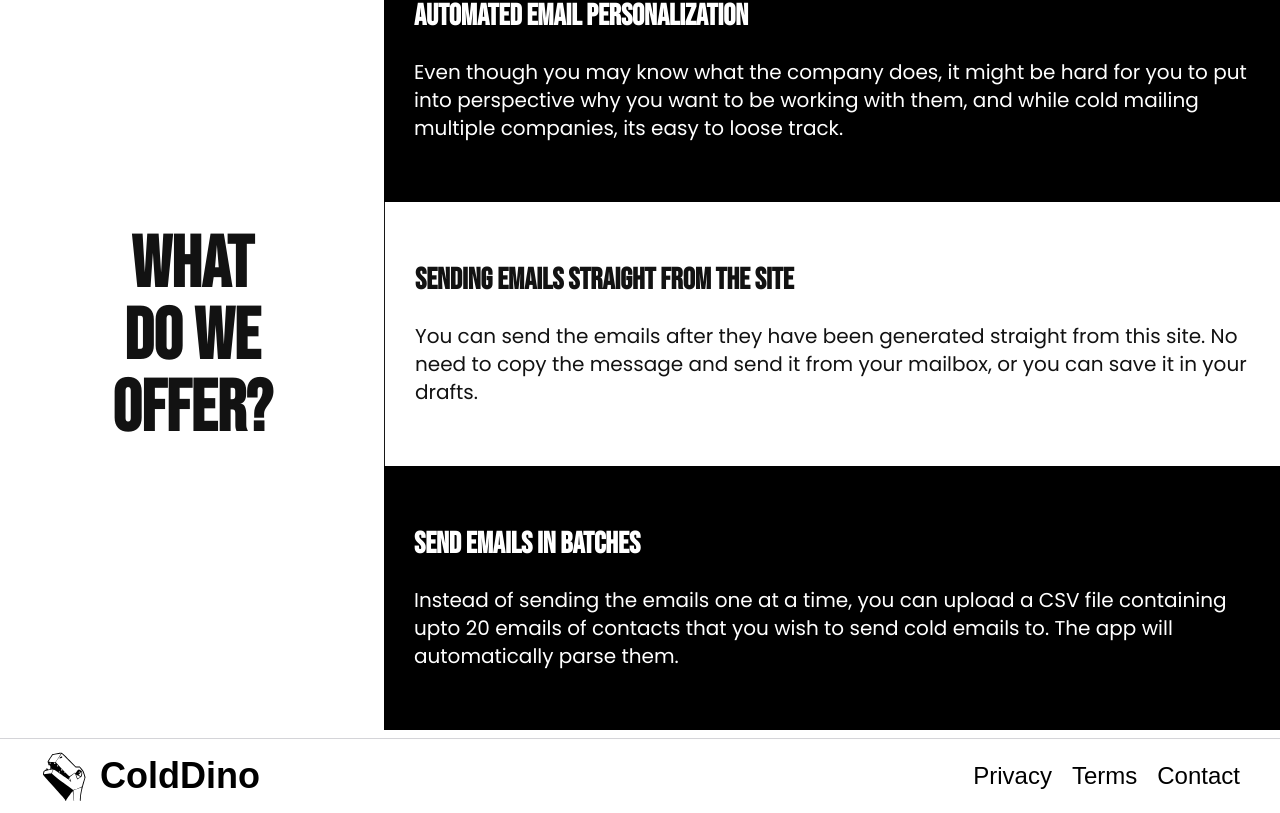
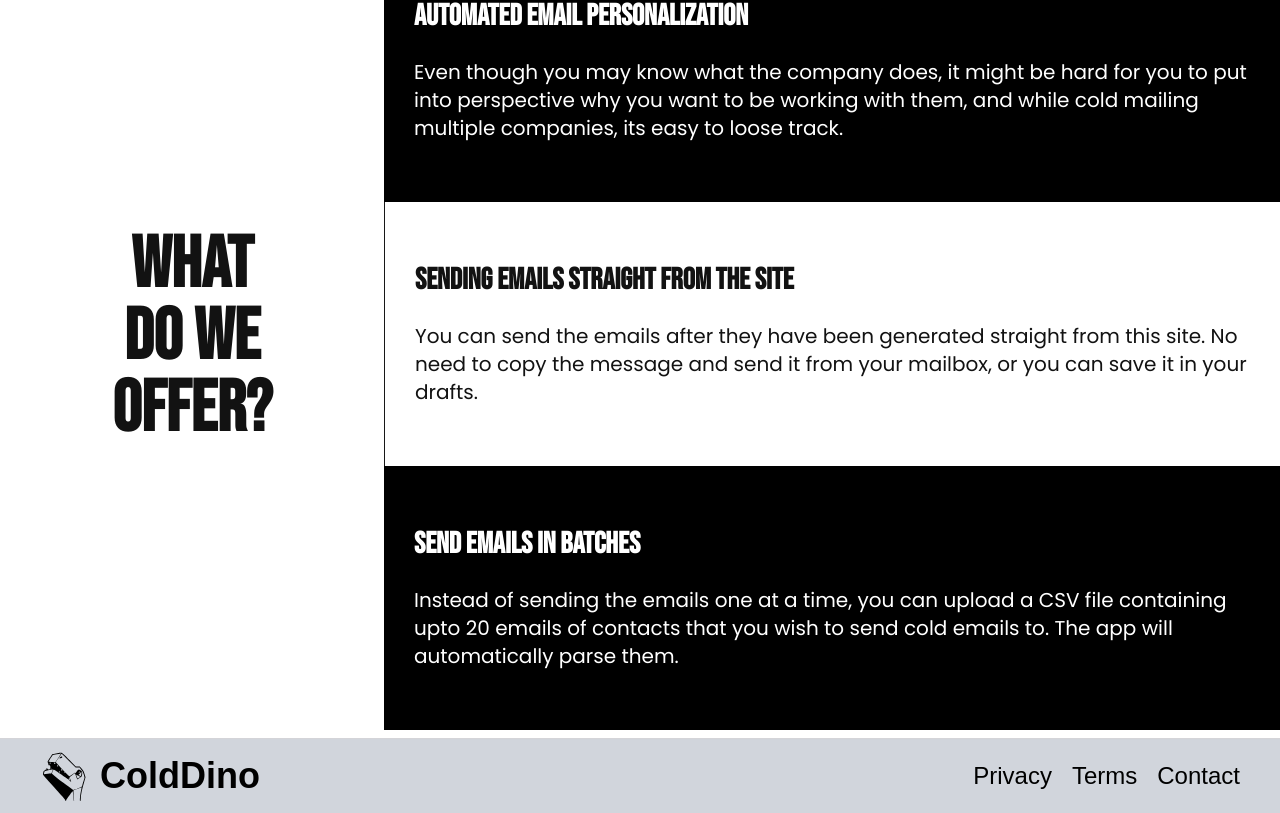
Before and after one commit to PandaBean18/coldDino, a Next.js app: page / in a window 1280 px wide. Shown: the part 1662-2475 px from the top of the page. Built offline with nearby package versions, Linux system fonts and the light colour scheme.

Commit message:
updated footer color

```diff
--- a/app/page.tsx
+++ b/app/page.tsx
@@ -186,7 +186,7 @@ function mobileView(authUri: string, currentValue: string, currentEmail: string,
         </div>
       </div>
       {/* Footer */}
-      <div className="w-full h-max bg-white border-t-1 border-zinc-300 flex items-center justify-between p-[20px]">
+      <div className="w-full h-max bg-gray-300 flex items-center justify-between p-[20px]">
         <div className="h-full w-max flex justify-center items-center">
           <Image
             src="/logo.svg"
@@ -199,9 +199,9 @@ function mobileView(authUri: string, currentValue: string, currentEmail: string,
         </div>
         <div className="flex justify-between h-full w-[50%] items-center justify-center">
           <div className="justify-evenly block text-xl">
-            <div className="p-[5px] flex justify-center items-center color-black text-black"><p className="border-b-1 border-white hover:border-black hover:cursor-pointer" onClick={()=>{window.location.href = "/privacy"}}>Privacy</p></div>
-            <div className="p-[5px] flex justify-center items-center color-black text-black"><p className="border-b-1 border-white hover:border-black hover:cursor-pointer" onClick={()=>{window.location.href = "/terms"}}>Terms</p></div>
-            <div className="p-[5px] flex justify-center items-center color-black text-black"><p className="border-b-1 border-white hover:border-black hover:cursor-pointer" onClick={()=>{window.location.href = "/contact"}}>Contact</p></div>
+            <div className="p-[5px] flex justify-center items-center color-black text-black"><p className="border-b-1 border-transparent hover:border-black hover:cursor-pointer" onClick={()=>{window.location.href = "/privacy"}}>Privacy</p></div>
+            <div className="p-[5px] flex justify-center items-center color-black text-black"><p className="border-b-1 border-transparent hover:border-black hover:cursor-pointer" onClick={()=>{window.location.href = "/terms"}}>Terms</p></div>
+            <div className="p-[5px] flex justify-center items-center color-black text-black"><p className="border-b-1 border-transparent hover:border-black hover:cursor-pointer" onClick={()=>{window.location.href = "/contact"}}>Contact</p></div>
           </div>
         </div>
       </div>
@@ -232,6 +232,7 @@ function desktopView(authUri: string, currentValue: string, currentEmail: string
           <div className="justify-evenly hidden sm:flex">
             <div className="p-[5px] flex justify-center items-center color-black text-black"><p className="border-b-1 border-white hover:border-black hover:cursor-pointer" onClick={()=>{document.getElementById("features")?.scrollIntoView({behavior: "smooth"})}}>Features</p></div>
             <div className="p-[5px] flex justify-center items-center color-black text-black"><p className="border-b-1 border-white hover:border-black hover:cursor-pointer" onClick={()=>{window.location.href = "/waitlist"}}>Waitlist</p></div>
+            <div className="p-[5px] flex justify-center items-center color-black text-black"><a href="https://youtu.be/PhzUVAGeWvI" className="border-b-1 border-white hover:border-black hover:cursor-pointer">Demo</a></div>
             <div className="p-[5px] pr-0 flex justify-center items-center color-black text-black"><p className="border-b-1 border-white hover:border-black hover:cursor-pointer" onClick={handleRedirect}>Login</p></div>
           </div>
           <div className="ml-[10px] h-[70%] pl-[15px] pr-[15px] flex justify-center items-center text-white bg-black font-medium rounded-md hover:cursor-pointer mr-[20px]" onClick={handleRedirect}>
@@ -396,7 +397,7 @@ function desktopView(authUri: string, currentValue: string, currentEmail: string
         </div>
       </div>
       {/* Footer */}
-      <div className="w-full h-[75px] bg-white border-t-1 border-zinc-300 flex items-center justify-between p-[20px] pl-[40px] pr-[40px]">
+      <div className="w-full h-[75px] bg-gray-300 border-t-1 border-zinc-300 flex items-center justify-between p-[20px] pl-[40px] pr-[40px]">
         <div className="h-full w-max flex justify-center items-center">
           <Image
             src="/logo.svg"
@@ -409,9 +410,9 @@ function desktopView(authUri: string, currentValue: string, currentEmail: string
         </div>
         <div className="flex justify-between h-full w-fit items-center">
           <div className="justify-evenly hidden sm:flex text-2xl">
-            <div className="p-[10px] pl-0 flex justify-center items-center color-black text-black"><p className="border-b-1 border-white hover:border-black hover:cursor-pointer" onClick={()=>{window.location.href = "/privacy"}}>Privacy</p></div>
-            <div className="p-[10px] flex justify-center items-center color-black text-black"><p className="border-b-1 border-white hover:border-black hover:cursor-pointer" onClick={()=>{window.location.href = "/terms"}}>Terms</p></div>
-            <div className="p-[10px] pr-0 flex justify-center items-center color-black text-black"><p className="border-b-1 border-white hover:border-black hover:cursor-pointer" onClick={()=>{window.location.href = "/contact"}}>Contact</p></div>
+            <div className="p-[10px] pl-0 flex justify-center items-center color-black text-black"><p className="border-b-1 border-transparent hover:border-black hover:cursor-pointer" onClick={()=>{window.location.href = "/privacy"}}>Privacy</p></div>
+            <div className="p-[10px] flex justify-center items-center color-black text-black"><p className="border-b-1 border-transparent hover:border-black hover:cursor-pointer" onClick={()=>{window.location.href = "/terms"}}>Terms</p></div>
+            <div className="p-[10px] pr-0 flex justify-center items-center color-black text-black"><p className="border-b-1 border-transparent hover:border-black hover:cursor-pointer" onClick={()=>{window.location.href = "/contact"}}>Contact</p></div>
           </div>
         </div>
       </div>
```
